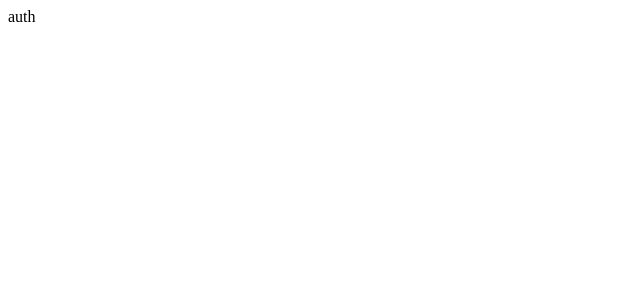
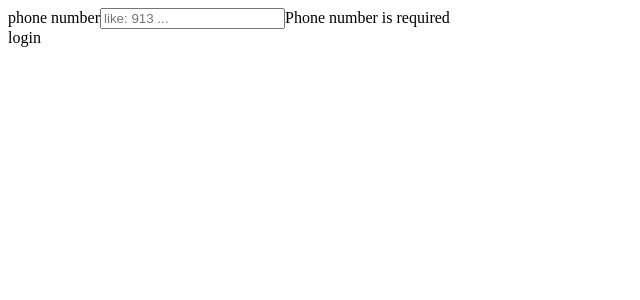
Before and after one commit to SalarMahani/login-dashbord-interview-task, a Next.js app: page /auth in a window 1280 px wide. Shown: the top 300 px of the page, without its empty margins (0-640 px from the left). Built offline with nearby package versions, Linux system fonts and the light colour scheme.

Commit message:
build form validation fuctionality

```diff
--- a/app/auth/page.tsx
+++ b/app/auth/page.tsx
@@ -1,7 +1,57 @@
+'use client'
+import Input from '@/components/Input'
+import { useState } from 'react'
+import Button from '@/components/Button'
+
 function Page() {
-    return (
-        <div>auth</div>
-    );
+  const [phone, setPhone] = useState('')
+  const [error, setError] = useState('Phone number is required')
+  const [hasLoggedIn, setHasLoggedIn] = useState(false)
+
+  function handleValidation(value: string) {
+    const isValid = /^9\d{9}$/.test(value)
+    if (!value) {
+      setError('Phone number is required')
+    } else if (!isValid) {
+      setError('This is not a valid Iranian phone number')
+    } else {
+      setError('')
+    }
+  }
+
+  function handleChange(e: React.ChangeEvent<HTMLInputElement>) {
+    const value = e.target.value
+    setHasLoggedIn(false)
+    setPhone(value)
+    handleValidation(value)
+  }
+
+  const handleSubmit = async () => {
+    setHasLoggedIn(true)
+    if (error) {
+      setError('you need to  enter a valid Iranian phone number to continue!')
+      return
+    } else {
+    }
+  }
+
+  return (
+    <div>
+      <Input
+        label={'phone number'}
+        value={phone}
+        onChange={handleChange}
+        error={error}
+        placeholder={'like: 913 ...'}
+      />
+
+      <Button
+        handleSubmit={handleSubmit}
+        error={error}
+        hasLoggedIn={hasLoggedIn}
+      />
+    </div>
+  )
 }
 
-export default Page;
+export default Page
--- /dev/null
+++ b/components/Button.tsx
@@ -0,0 +1,16 @@
+type ButtonPropsType = {
+  handleSubmit: () => void
+  error: string
+  hasLoggedIn: boolean
+}
+
+function Button({ handleSubmit, error, hasLoggedIn }: ButtonPropsType) {
+  return (
+    <>
+      <div onClick={handleSubmit}>login</div>
+      {hasLoggedIn && error && <span>{error}</span>}
+    </>
+  )
+}
+
+export default Button
--- a/components/Input.tsx
+++ b/components/Input.tsx
@@ -0,0 +1,38 @@
+'use client'
+import { ChangeEvent } from 'react'
+
+type InputPropsType = {
+  label: string
+  placeholder?: string
+  error?: string
+  type?: string
+  onChange: (e: ChangeEvent<HTMLInputElement>) => void
+  value: string
+}
+
+function Input({
+  label,
+  placeholder,
+  error,
+  type = 'text',
+  onChange,
+  value,
+}: InputPropsType) {
+  return (
+    <div>
+      <label htmlFor={label}>{label}</label>
+      <input
+        id={label}
+        name={label}
+        type={type}
+        value={value}
+        onChange={onChange}
+        placeholder={placeholder}
+      />
+      {error && <span>{error}</span>}
+      {!error && <span>you are good to go</span>}
+    </div>
+  )
+}
+
+export default Input
```
